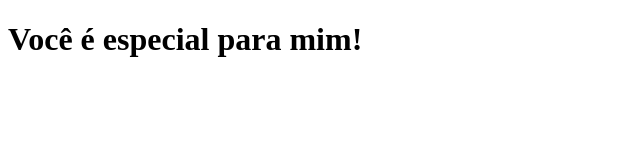
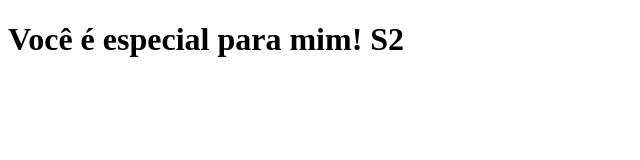
Before and after one commit to Jail5on/clone-tabnews, a Next.js app: page / in a window 1280 px wide. Shown: the top 160 px of the page, without its empty margins (0-640 px from the left). Built offline with nearby package versions, Linux system fonts and the light colour scheme.

Commit message:
incremento na frase

```diff
--- a/pages/index.js
+++ b/pages/index.js
@@ -1,5 +1,5 @@
 function Home() {
-    return <h1>Você é especial para mim!</h1>
+    return <h1>Você é especial para mim! S2</h1>
 }
 
 export default Home;
```
